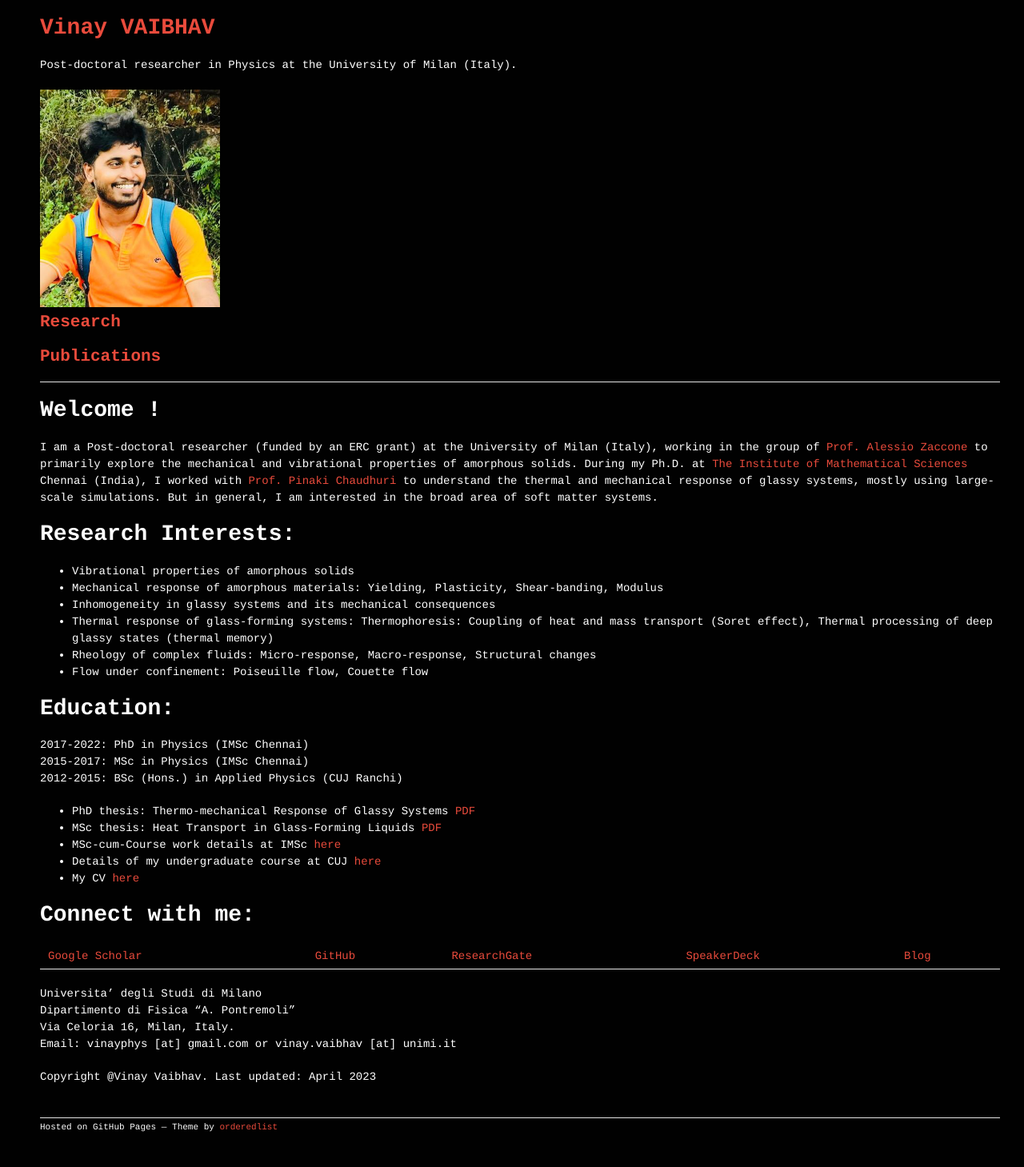
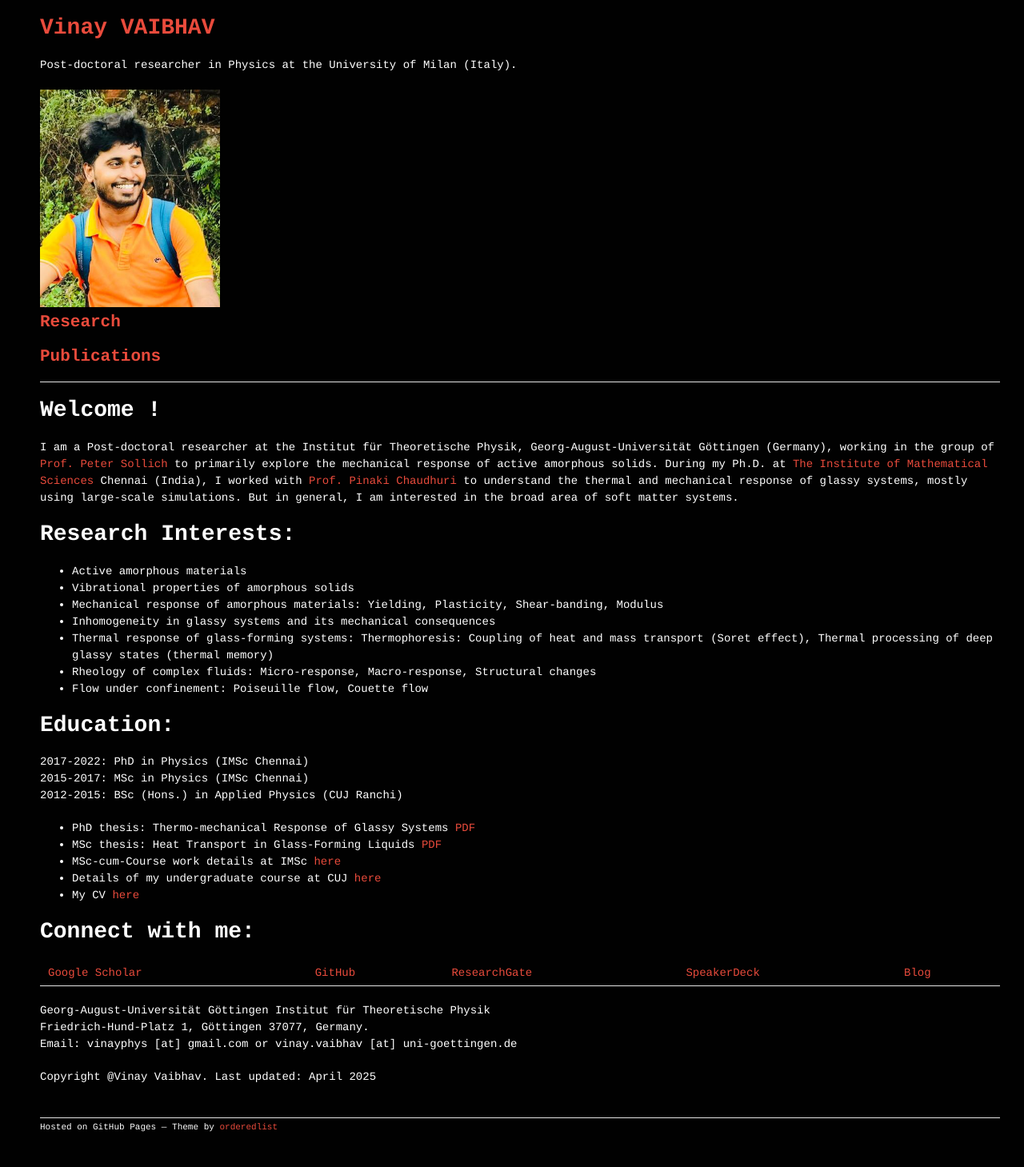
Before and after one commit to vinayphys/vinayphys.github.io, a Jekyll site: the page built from index.md, in a window 1280 px wide. Shown: the whole page at 80% size. Built offline with Jekyll 4.4.1, drawn with Linux system fonts in a browser that asks for light colours; our own code applies the rules of GitHub Pages for plain Markdown files; a script that is not in the unit is left out.

Commit message:
Update index.md

```diff
--- a/index.md
+++ b/index.md
@@ -1,9 +1,10 @@
 # Welcome !
 
-I am a Post-doctoral researcher (funded by an ERC grant) at the University of Milan (Italy), working in the group of <a href="https://www.unimi.it/en/ugov/person/alessio-zaccone">Prof. Alessio Zaccone</a> to primarily explore the mechanical and vibrational properties of amorphous solids. During my Ph.D. at <a href="https://www.imsc.res.in">The Institute of Mathematical Sciences</a> Chennai (India), I worked with  <a href="https://www.imsc.res.in/pinaki_chaudhuri">Prof. Pinaki Chaudhuri</a> to understand the thermal and mechanical response of glassy systems, mostly using large-scale simulations. But in general, I am interested in the broad area of soft matter systems.
+I am a Post-doctoral researcher at the Institut für Theoretische Physik, Georg-August-Universität Göttingen (Germany), working in the group of <a href="https://www.uni-goettingen.de/en/588919.html">Prof. Peter Sollich</a> to primarily explore the mechanical response of active amorphous solids. During my Ph.D. at <a href="https://www.imsc.res.in">The Institute of Mathematical Sciences</a> Chennai (India), I worked with  <a href="https://www.imsc.res.in/pinaki_chaudhuri">Prof. Pinaki Chaudhuri</a> to understand the thermal and mechanical response of glassy systems, mostly using large-scale simulations. But in general, I am interested in the broad area of soft matter systems.
 
 
 # Research Interests:
+* Active amorphous materials
 * Vibrational properties of amorphous solids
 * Mechanical response of amorphous materials: Yielding, Plasticity, Shear-banding, Modulus
 * Inhomogeneity in glassy systems and its mechanical consequences
@@ -30,13 +31,13 @@
 
 [Google Scholar](https://scholar.google.com/citations?user=AicxZvsAAAAJ&hl=hi&oi=ao)|[GitHub](https://github.com/vinayphys)|[ResearchGate](https://www.researchgate.net/profile/Vinay_Vaibhav)|[SpeakerDeck](https://speakerdeck.com/vinayphys)|[Blog]()
 
-Universita’ degli Studi di Milano
-Dipartimento di Fisica “A. Pontremoli”
-Via Celoria 16, Milan, Italy.
-Email: vinayphys [at] gmail.com or vinay.vaibhav [at] unimi.it
+Georg-August-Universität Göttingen
+Institut für Theoretische Physik
+Friedrich-Hund-Platz 1, Göttingen 37077, Germany.
+Email: vinayphys [at] gmail.com or vinay.vaibhav [at] uni-goettingen.de
 
 <!---
 <img src="images/imsc.jpg" width = "900">
 -->
 
-Copyright @Vinay Vaibhav.   Last updated: April 2023
+Copyright @Vinay Vaibhav.   Last updated: April 2025
```
